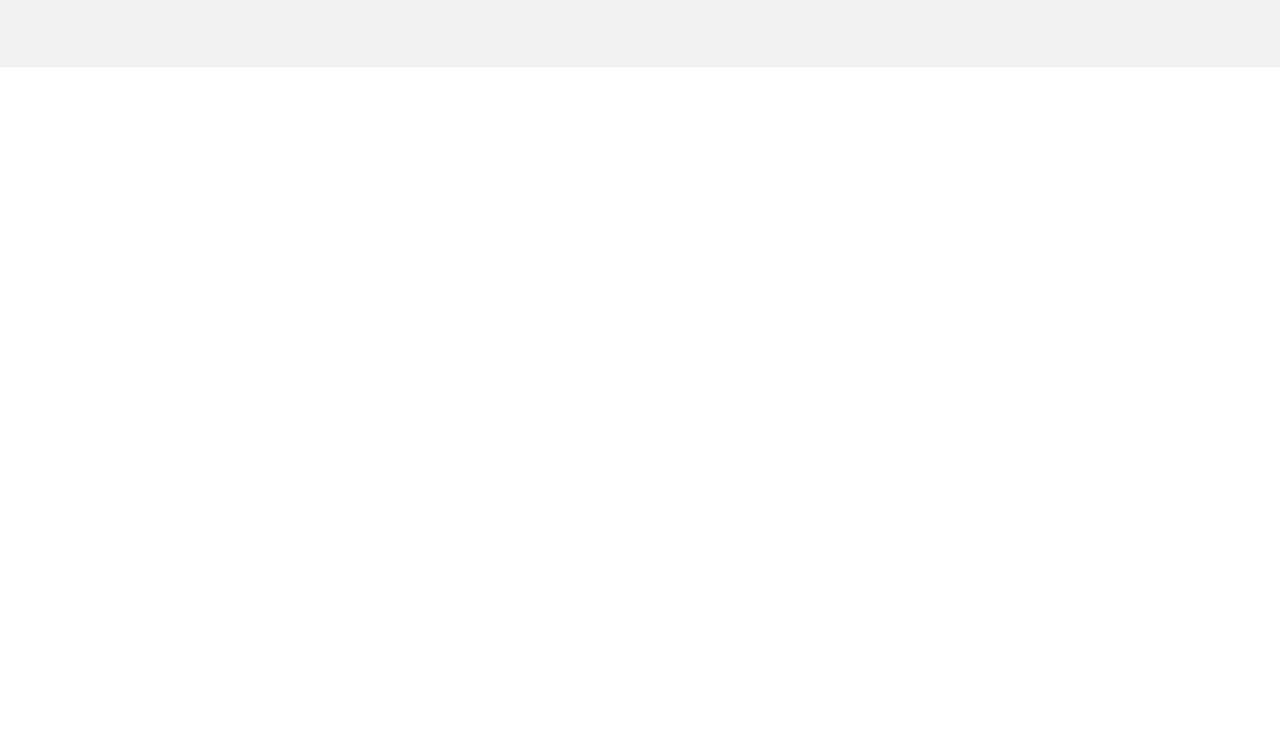
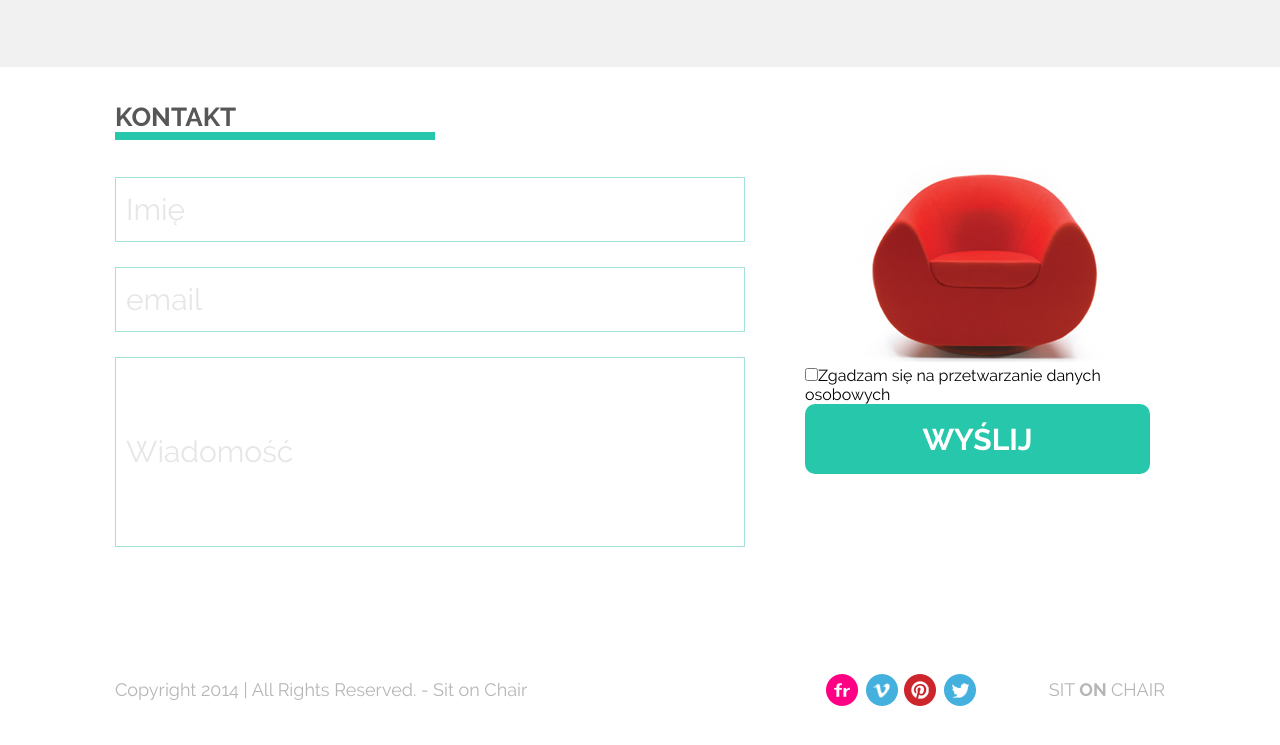
Before and after one commit to AdamGutek/Workshops---first-website, a plain HTML site: page index.html in a window 1280 px wide. Shown: the part 1548-2293 px from the top of the page. Before the commit the page ends 2265 px from the top, so only its background shows below. Drawn offline with Linux system fonts and the light colour scheme.

Commit message:
Do poprawki: menu, slider, footer

```diff
--- a/css/style.css
+++ b/css/style.css
@@ -308,3 +308,120 @@ sup {
 .green-box .small-round {
 	background-color: white;
 }
+
+footer {
+	padding: 35px 0;
+	background-color: white;
+}
+
+#form-left {
+	width: 690px;
+	margin-top: 45px;
+	float: left;
+}
+
+.input-name-email {
+	width: 630px;
+	height: 65px;
+	margin-bottom: 25px;
+	padding-left: 10px;
+	border: 1px solid #a3e2d7;
+	font-size: 30px;
+	line-height: 65px;
+	color: #e6e6e6;
+}
+
+.input-message {
+	width: 630px;
+	height: 190px;
+	margin-bottom: 25px;
+	padding-left: 10px;
+	border: 1px solid #a3e2d7;
+	font-size: 30px;
+	line-height: 65px;
+	color: #e6e6e6;
+}
+
+::-webkit-input-placeholder { /* Chrome/Opera/Safari */
+  color: #e6e6e6;
+  font-family: 'Raleway', Arial, sans-serif;
+  font-weight: 400;
+}
+::-moz-placeholder { /* Firefox 19+ */
+  color: #e6e6e6;
+  font-family: 'Raleway', Arial, sans-serif;
+  font-weight: 400;
+}
+:-ms-input-placeholder { /* IE 10+ */
+  color: #e6e6e6;
+  font-family: 'Raleway', Arial, sans-serif;
+  font-weight: 400;
+}
+:-moz-placeholder { /* Firefox 18- */
+  color: #e6e6e6;
+  font-family: 'Raleway', Arial, sans-serif;
+  font-weight: 400;
+}
+
+#form-right {
+	width: 360px;
+	margin-top: 20px;
+	float: left;
+}
+
+#form-right>button {
+	width: 345px;
+	height: 70px;
+	font-size: 30px;
+	font-weight: bold;
+}
+#form-right>img {
+	margin-left: 48px;
+}
+/*
+label {
+	color: #bcbaba;
+	display: inline-block;
+}
+
+.checkbox {
+	width: 40px;
+	height: auto;
+	margin-bottom: 25px;
+	padding-left: 10px;
+	border: 1px solid #a3e2d7;
+	font-size: 30px;
+	line-height: 65px;
+	color: #e6e6e6;
+	display: block;
+}*/
+
+#footer-left {
+	display: inline-block;
+	margin-top: 100px;
+	color: #b6b6b6;
+	width: 690px;
+	margin-bottom: 50px;
+}
+
+#footer-left>p {
+	font-size: 18px;
+	height: 35px;
+	line-height: 35px;
+}
+
+#footer-right {
+	width: 360px;
+	margin-top: 100px;
+	float: right;
+	padding-left: 20px;
+}
+
+#footer-right>p {
+	float: right;
+	height: 35px;
+	line-height: 35px;
+	text-transform: uppercase;
+	color: #b6b6b6;
+	font-size: 18px;
+}
--- a/index.html
+++ b/index.html
@@ -176,19 +176,35 @@
     </section>
 
     <footer>
-        <div class="">
-            <h2></h2>
-            <div class="">
-                <form class="" action="index.html" method="post">
-
+        <div class="container clearfix">
+            <h2>Kontakt</h2>
+            <div class="green-line-long">
+            </div>
+            <div id="form-left">
+                <form>
+                    <input class="input-name-email" type="text" name="name" placeholder="Imię">
+                    <input class="input-name-email" type="email" name="email" placeholder="email">
+                    <input class="input-message" type="text" name="message" placeholder="Wiadomość">
+                    <!-- <textarea name="message" rows="8" cols="80" placeholder="Wiadomość"></textarea> -->
                 </form>
-                <p></p>
             </div>
-            <div class="">
-
+            <div id="form-right">
+                <img src="images/red_chair.png" alt="Czerwony fotel">
+                <p>
+                    <label><input class="checkbox" type="checkbox">Zgadzam się na przetwarzanie danych osobowych</label>
+                </p>
+                <button type="button" name="button">WYŚLIJ</button>
             </div>
-
-        </div>
+            <div id="footer-left">
+                <p>Copyright 2014 | All Rights Reserved. - Sit on Chair</p>
+            </div>
+            <div id="footer-right">
+                <img src="images/flickr.png" alt="Flickr">
+                <img src="images/vimeo.png" alt="Vimeo">
+                <img src="images/pinterest.png" alt="Pinterest">
+                <img src="images/twitter.png" alt="Twitter">
+                <p>sit <b>on </b>chair</p>
+            </div>
 
     </footer>
 </body>
```
